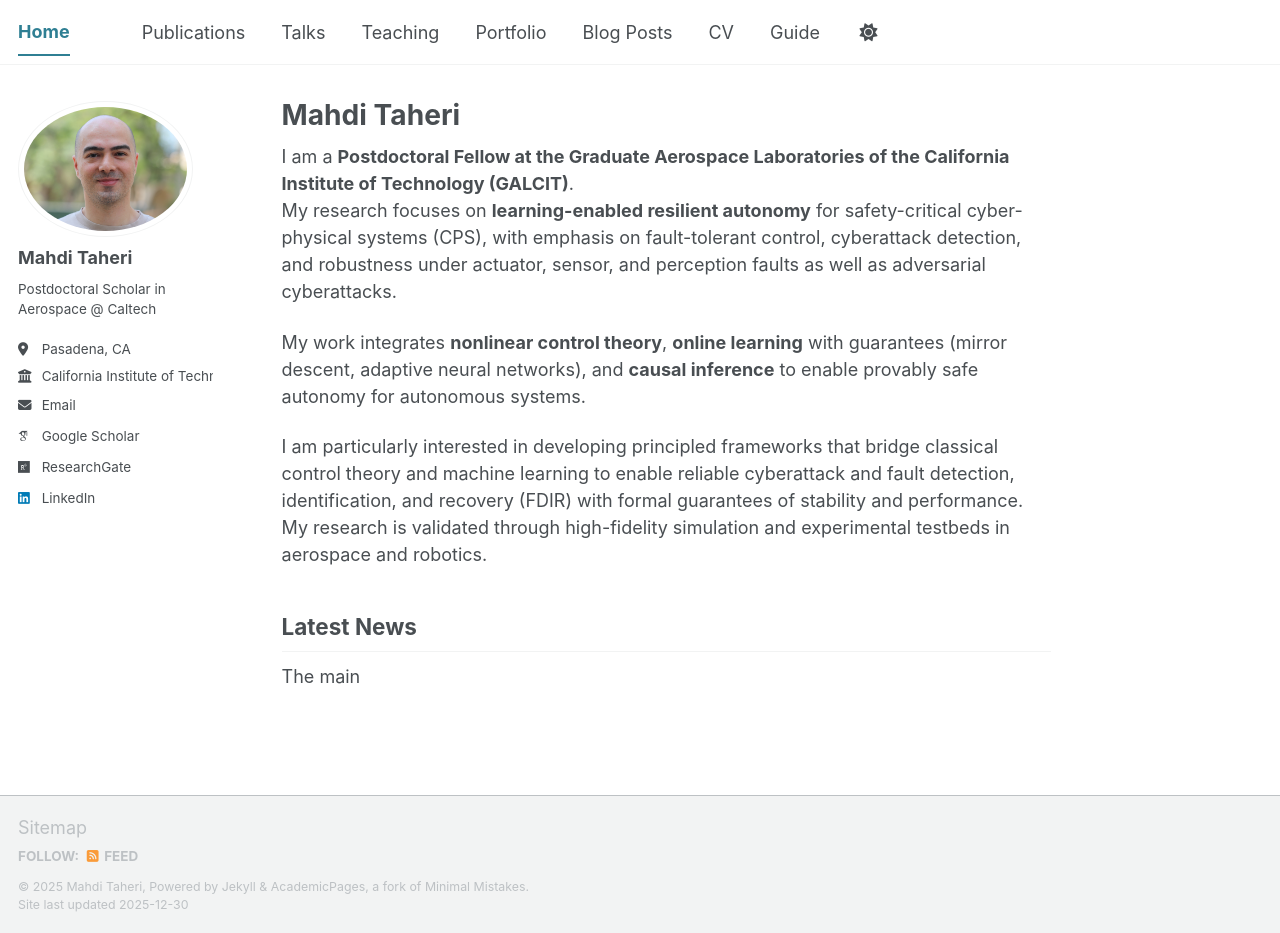
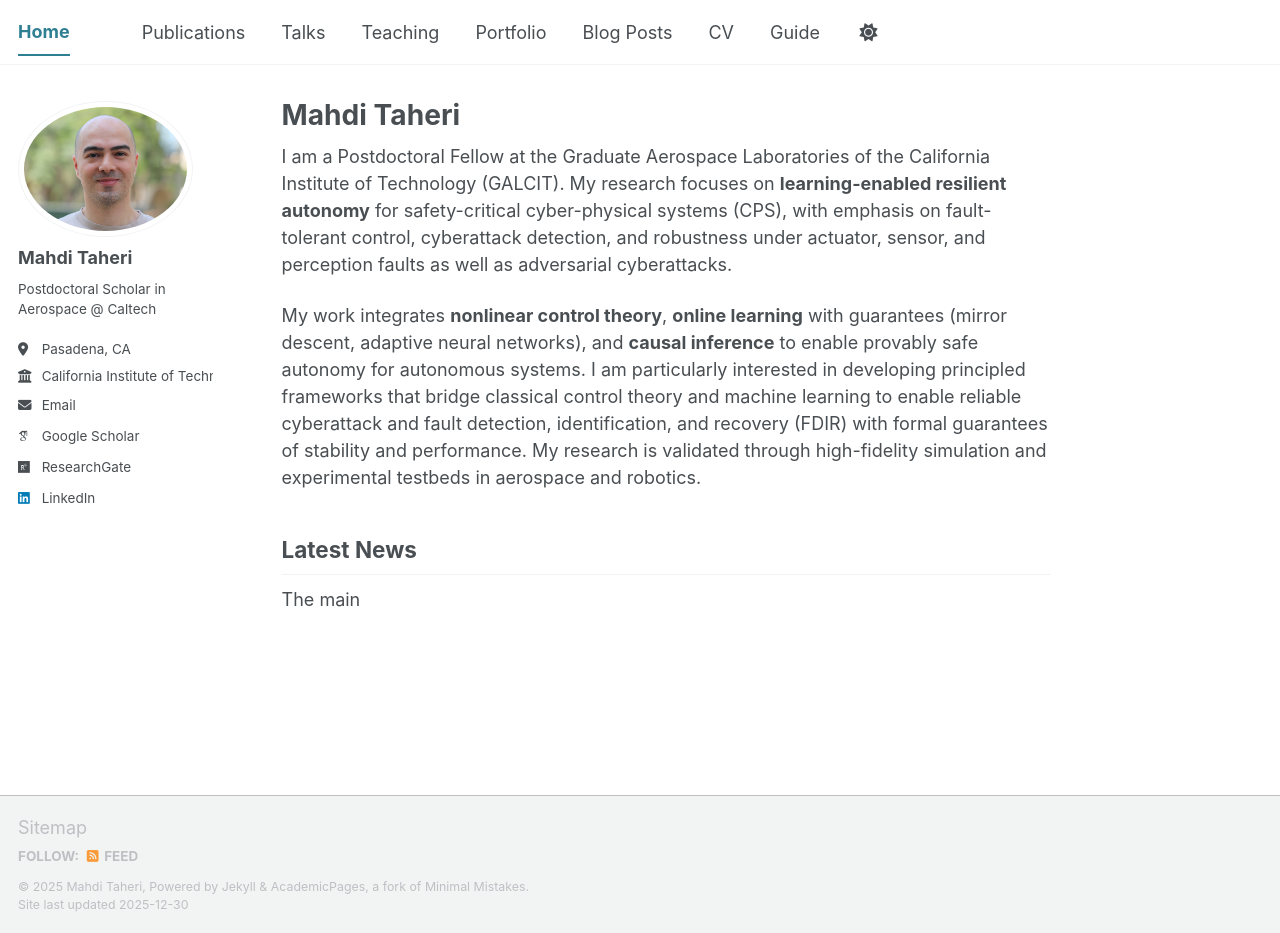
Before and after one commit to mtaheriee/mtaheriee.github.io, a Jekyll site: the page built from _pages/about.md, in a window 1280 px wide and 933 px high. Built offline with Jekyll 4.4.1, drawn with Linux system fonts in a browser that asks for light colours; some web fonts are replaced; a script bundle is joined from its source files by our own code; library files that are not in the unit come from our copies.

```diff
--- a/_pages/about.md
+++ b/_pages/about.md
@@ -7,12 +7,9 @@ redirect_from:
   - /about.html
 ---
 
-I am a **Postdoctoral Fellow at the Graduate Aerospace Laboratories of the California Institute of Technology (GALCIT)**.
-My research focuses on **learning-enabled resilient autonomy** for safety-critical cyber-physical systems (CPS), with emphasis on fault-tolerant control, cyberattack detection, and robustness under actuator, sensor, and perception faults as well as adversarial cyberattacks.
+I am a Postdoctoral Fellow at the Graduate Aerospace Laboratories of the California Institute of Technology (GALCIT). My research focuses on **learning-enabled resilient autonomy** for safety-critical cyber-physical systems (CPS), with emphasis on fault-tolerant control, cyberattack detection, and robustness under actuator, sensor, and perception faults as well as adversarial cyberattacks.
 
-My work integrates **nonlinear control theory**, **online learning** with guarantees (mirror descent, adaptive neural networks), and **causal inference** to enable provably safe autonomy for autonomous systems.
-
-I am particularly interested in developing principled frameworks that bridge classical control theory and machine learning to enable reliable cyberattack and fault detection, identification, and recovery (FDIR) with formal guarantees of stability and performance. My research is validated through high-fidelity simulation and experimental testbeds in aerospace and robotics.
+My work integrates **nonlinear control theory**, **online learning** with guarantees (mirror descent, adaptive neural networks), and **causal inference** to enable provably safe autonomy for autonomous systems. I am particularly interested in developing principled frameworks that bridge classical control theory and machine learning to enable reliable cyberattack and fault detection, identification, and recovery (FDIR) with formal guarantees of stability and performance. My research is validated through high-fidelity simulation and experimental testbeds in aerospace and robotics.
 
 
 
```
